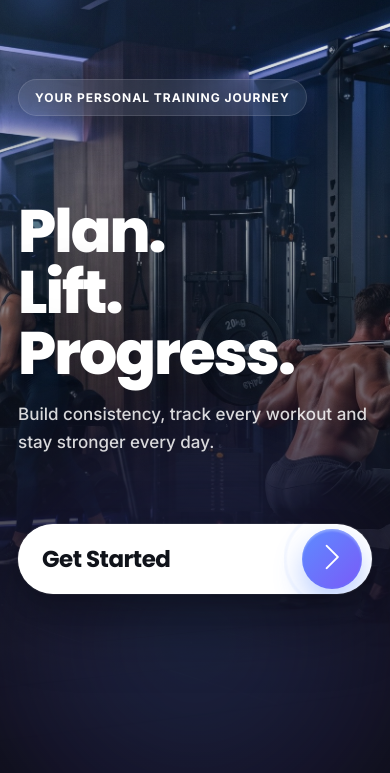
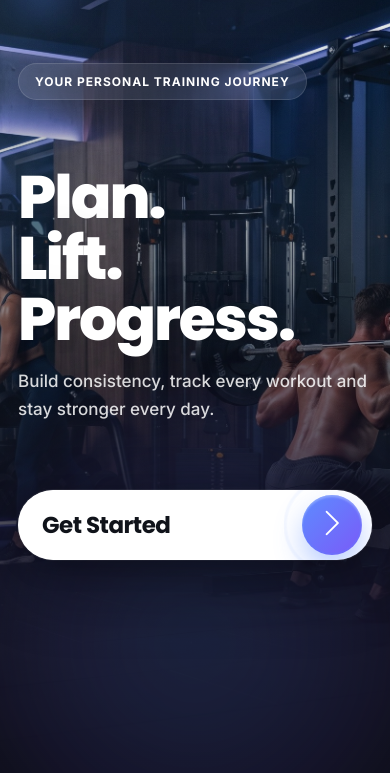
Before and after one commit to gabriella-omah/LiftLog, a website: page index.html in a window 390 px wide. Shown: the part 71-844 px from the top of the page. Drawn offline with nearby package versions, Linux system fonts and the light colour scheme.

Commit message:
Update landing.css

```diff
--- a/style/landing.css
+++ b/style/landing.css
@@ -872,7 +872,7 @@ body{
 
         padding:10px 16px;
 
-        margin: 10vh 0;
+        margin: 8vh 0;
 
     }
 
```
